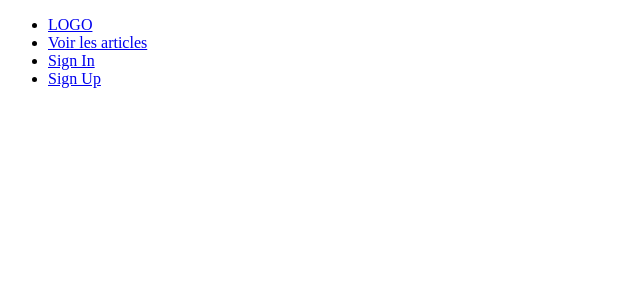
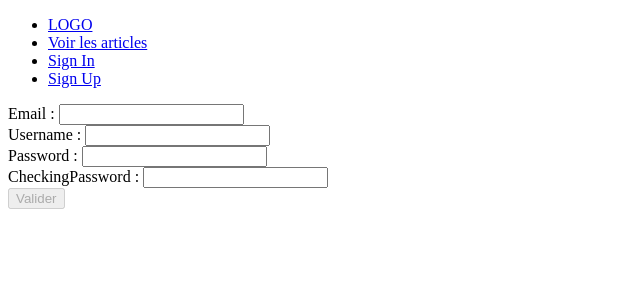
Before and after one commit to Mdidu/article_room, a React (Create React App) app in the folder frontend/blog/: page /signup in a window 1280 px wide. Shown: the top 300 px of the page, without its empty margins (0-640 px from the left). Built offline with nearby package versions, Linux system fonts and the light colour scheme.

Commit message:
adding signup & validate UI + updated validate email

```diff
--- a/frontend/blog/src/App.js
+++ b/frontend/blog/src/App.js
@@ -3,15 +3,21 @@ import "./App.css";
 import {} from "react-hook-form";
 import Navbar from "./components/layout/navigation/Navbar";
 import Home from "./pages/Home";
+import Signup from "./pages/Signup";
+import ValidateWaiting from "./pages/ValidateWaiting";
+import ValidationAccount from "./pages/ValidationAccount";
 
 function App() {
   return (
     <div>
       <header>
-        <Navbar></Navbar>
+        <Navbar />
       </header>
       <Routes>
-        <Route path="/" element={<Home />}></Route>
+        <Route path="/" element={<Home />} />
+        <Route path="/signup" element={<Signup />} />
+        <Route path="/validate" element={<ValidateWaiting />} />
+        <Route path="/validate/:username" element={<ValidationAccount />} />
       </Routes>
     </div>
   );
--- /dev/null
+++ b/frontend/blog/src/components/UI/Button.js
@@ -0,0 +1,17 @@
+import React from "react";
+import styles from "./Button.module.css";
+
+const Button = (props) => {
+  return (
+    <button
+      type={props.type || "button"}
+      onClick={props.onClick}
+      disabled={props.disabled}
+      className={`${props.className}`}
+    >
+      {props.children}
+    </button>
+  );
+};
+
+export default Button;
--- /dev/null
+++ b/frontend/blog/src/components/UI/ErrorMessage.js
@@ -0,0 +1,24 @@
+import React from "react";
+
+const ErrorMessage = (props) => {
+  const { type, message } = props;
+
+  switch (type) {
+    case "required":
+      return <div>This is required !</div>;
+    case "pattern":
+      return <div>Invalid email !</div>;
+    case "minLength":
+      return <div>Minimum length not reached !</div>;
+    case "maxLenth":
+      return <div>Maximum length exceeded !</div>;
+    case "validate":
+      return <div>{message}</div>;
+    case "global":
+      return <div>{message}</div>
+    default:
+      return <div></div>;
+  }
+};
+
+export default ErrorMessage;
--- /dev/null
+++ b/frontend/blog/src/pages/Signup.js
@@ -0,0 +1,101 @@
+import React, { useState } from "react";
+import { useForm } from "react-hook-form";
+import { useNavigate } from "react-router-dom";
+import Button from "../components/UI/Button";
+import ErrorMessage from "../components/UI/ErrorMessage";
+
+const Signup = () => {
+  const [error, setError] = useState();
+  const {
+    register,
+    handleSubmit,
+    formState: { isValid, errors },
+    watch,
+  } = useForm({ mode: "onChange" });
+  const navigate = useNavigate();
+
+  const password = {};
+  password.current = watch("password", "");
+
+  const regexEmail = /^[a-zA-Z0-9_.+-]+@[a-zA-Z0-9-]+.[a-zA-Z0-9-.]+$/;
+  const emailValidator = { required: true, pattern: regexEmail };
+  const usernameValidator = { required: true, minLength: 5, maxLength: 18 };
+  const passwordValidator = {
+    required: true,
+    minLength: 8,
+    validate: (value) => value === password.current || "Password not equals ",
+  };
+
+  const onSubmit = async (data) => {
+    const datas = await fetch("http://localhost:8080/auth/signup", {
+      method: "POST",
+      body: JSON.stringify({
+        email: data.email,
+        username: data.username,
+        password: data.password,
+      }),
+      headers: { "Content-Type": "application/json" },
+    });
+
+    const message = await datas.json();
+
+    if (!datas.ok) setError(message);
+    else navigate("/validate");
+  };
+
+  return (
+    <form onSubmit={handleSubmit(onSubmit)}>
+      <div>
+        <label htmlFor="email">Email : </label>
+        <input
+          type="text"
+          name="email"
+          id="email"
+          {...register("email", emailValidator)}
+        />
+        {errors.email && <ErrorMessage type={errors.email.type} />}
+      </div>
+      <div>
+        <label htmlFor="username">Username : </label>
+        <input
+          type="text"
+          name="username"
+          id="username"
+          {...register("username", usernameValidator)}
+        />
+        {errors.username && <ErrorMessage type={errors.username.type} />}
+      </div>
+      <div>
+        <label htmlFor="password">Password : </label>
+        <input
+          type="password"
+          name="password"
+          id="password"
+          {...register("password", passwordValidator)}
+        />
+        {errors.password && <ErrorMessage type={errors.password.type} />}
+      </div>
+      <div>
+        <label htmlFor="checkingPassword">CheckingPassword : </label>
+        <input
+          type="password"
+          name="checkingPassword"
+          id="checkingPassword"
+          {...register("checkingPassword", passwordValidator)}
+        />
+        {errors.checkingPassword && (
+          <ErrorMessage
+            type={errors.checkingPassword.type}
+            message={errors.checkingPassword.message}
+          />
+        )}
+      </div>
+      <Button type="submit" disabled={!isValid}>
+        Valider
+      </Button>
+      {error && <ErrorMessage type="global" message={error.msg} />}
+    </form>
+  );
+};
+
+export default Signup;
--- /dev/null
+++ b/frontend/blog/src/pages/ValidateWaiting.js
@@ -0,0 +1,14 @@
+import React from "react";
+
+const ValidateWaiting = () => {
+  return (
+    <div>
+      <h1>Bienvenue !</h1>
+      <div>
+        Veuillez valider votre compte en cliquant sur le lien reçu par email !
+      </div>
+    </div>
+  );
+};
+
+export default ValidateWaiting;
--- /dev/null
+++ b/frontend/blog/src/pages/ValidationAccount.js
@@ -0,0 +1,37 @@
+import React, { useEffect, useState } from "react";
+import { useNavigate, useParams } from "react-router-dom";
+
+const ValidationAccount = () => {
+  const { username } = useParams();
+  const [message, setMessage] = useState();
+  const navigate = useNavigate();
+
+  useEffect(() => {
+    (async () => {
+      const datas = await fetch(
+        `http://localhost:8080/auth/validate/${username}`,
+        {
+          method: "GET",
+          headers: { "Content-Type": "application/json" },
+        }
+      );
+
+      const data = await datas.json();
+
+      if (!datas.ok)
+        setMessage(`${data.msg} Vous allez être redirigé dans 3 secondes !`);
+      else
+        setMessage(
+          "Validation réussi, vous allez être redirigé dans 3 secondes !"
+        );
+
+      setTimeout(() => {
+        navigate("/signin");
+      }, 3000);
+    })();
+  }, [username]);
+
+  return <div>{message}</div>;
+};
+
+export default ValidationAccount;
```
Also changed, not shown: frontend/blog/src/components/UI/Button.module.css (added), 2 other files (tests, documents, lock files or other folders).
